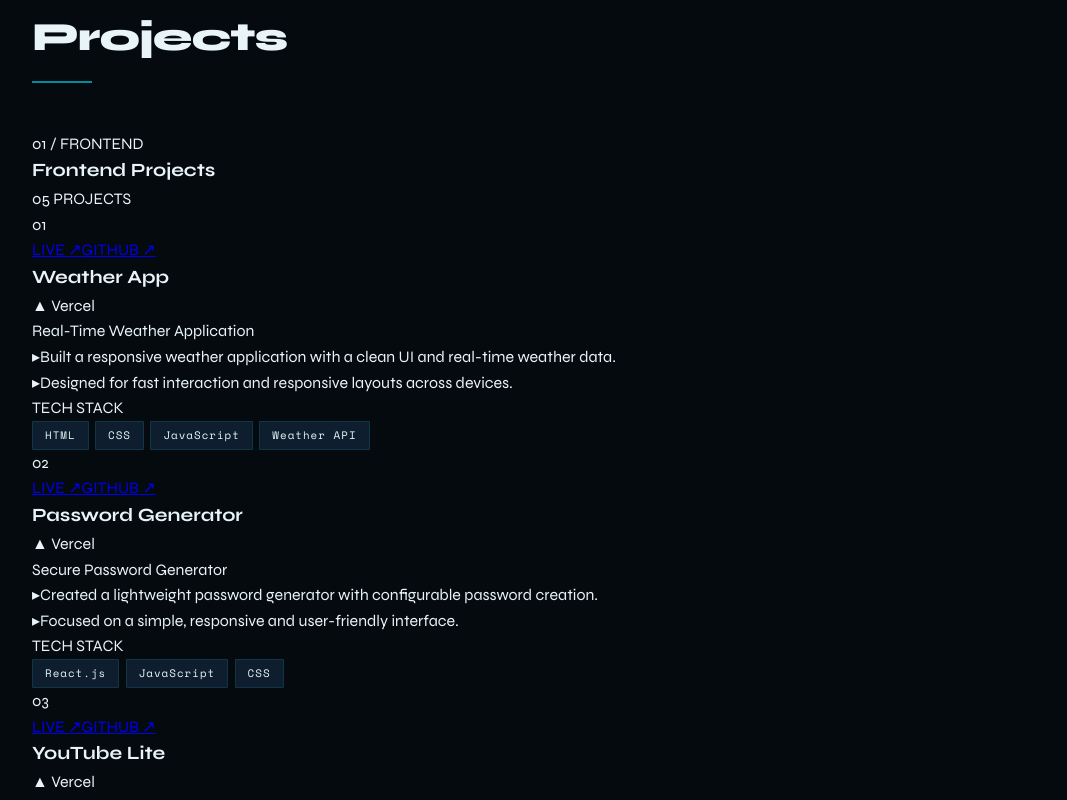
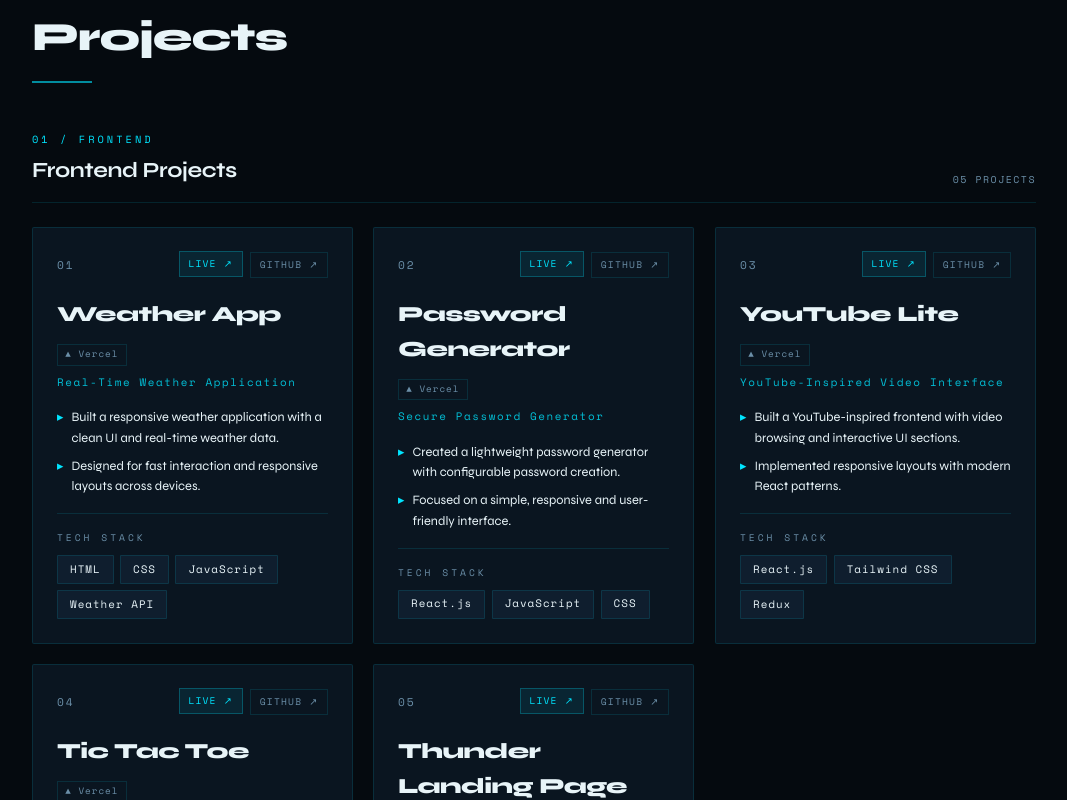
Before and after one commit to Rajput-vinay/portfolio_vinay, a React (Create React App) app: page / in a window 1280 px wide. Shown: the part 2460-3260 px from the top of the page, without its empty margins (106-1173 px from the left). Built offline with nearby package versions, Linux system fonts and the light colour scheme; the HTML template or start-up script is replaced by a standard one.

Commit message:
Style project categories and animations

```diff
--- a/src/index.css
+++ b/src/index.css
@@ -111,3 +111,206 @@ body {
     height: 150px;
   }
 }
+
+
+/* ── Categorized project portfolio ── */
+.project-categories {
+  display: flex;
+  flex-direction: column;
+  gap: 4.5rem;
+}
+
+.project-category {
+  position: relative;
+}
+
+.project-category-heading {
+  display: flex;
+  justify-content: space-between;
+  align-items: flex-end;
+  gap: 1rem;
+  margin-bottom: 1.5rem;
+  padding-bottom: 0.9rem;
+  border-bottom: 1px solid var(--border);
+}
+
+.project-category-code {
+  display: block;
+  color: var(--cyan);
+  font-family: 'Space Mono', monospace;
+  font-size: 0.65rem;
+  letter-spacing: 3px;
+  margin-bottom: 0.35rem;
+}
+
+.project-category-heading h3 {
+  font-size: 1.35rem;
+  letter-spacing: -0.4px;
+}
+
+.project-count {
+  color: var(--muted);
+  font-family: 'Space Mono', monospace;
+  font-size: 0.62rem;
+  letter-spacing: 1.5px;
+  white-space: nowrap;
+}
+
+.projects-grid {
+  display: grid;
+  grid-template-columns: repeat(auto-fit, minmax(300px, 1fr));
+  gap: 1.25rem;
+}
+
+.project-card {
+  background: var(--bg2);
+  border: 1px solid var(--border);
+  border-radius: 2px;
+  overflow: hidden;
+  position: relative;
+  padding: 1.5rem;
+  min-height: 100%;
+  opacity: 0;
+  animation: projectReveal 0.65s cubic-bezier(.2,.8,.2,1) forwards;
+  transition: transform 0.35s ease, border-color 0.35s ease, box-shadow 0.35s ease;
+}
+
+.project-card:hover {
+  transform: translateY(-8px);
+  border-color: var(--border2);
+  box-shadow: 0 24px 55px rgba(0,0,0,0.42), 0 0 35px var(--cyan3);
+}
+
+.project-card-glow {
+  position: absolute;
+  inset: 0 0 auto 0;
+  height: 2px;
+  background: linear-gradient(90deg, transparent, var(--cyan), transparent);
+  transition: opacity 0.3s ease;
+}
+
+.project-card-top,
+.project-title-row {
+  display: flex;
+  justify-content: space-between;
+  align-items: center;
+  gap: 0.75rem;
+  flex-wrap: wrap;
+}
+
+.project-card-top {
+  margin-bottom: 1.2rem;
+}
+
+.project-number {
+  color: var(--muted);
+  font-family: 'Space Mono', monospace;
+  font-size: 0.7rem;
+  letter-spacing: 2px;
+}
+
+.project-links {
+  display: flex;
+  gap: 0.45rem;
+  flex-wrap: wrap;
+}
+
+.project-link {
+  color: var(--muted);
+  border: 1px solid var(--border);
+  padding: 0.28rem 0.55rem;
+  text-decoration: none;
+  font-family: 'Space Mono', monospace;
+  font-size: 0.6rem;
+  letter-spacing: 1.2px;
+  transition: all 0.2s ease;
+}
+
+.project-link:hover,
+.project-link-live {
+  color: var(--cyan);
+  border-color: var(--border2);
+  background: var(--cyan3);
+  transform: translateY(-1px);
+}
+
+.project-title-row {
+  align-items: baseline;
+  margin-bottom: 0.5rem;
+}
+
+.project-title-row h3 {
+  font-size: 1.35rem;
+  font-weight: 800;
+  letter-spacing: -0.5px;
+}
+
+.project-deploy {
+  color: var(--muted);
+  border: 1px solid var(--border);
+  padding: 0.15rem 0.45rem;
+  font-family: 'Space Mono', monospace;
+  font-size: 0.58rem;
+  letter-spacing: 1px;
+}
+
+.project-tagline {
+  color: var(--cyan);
+  font-family: 'Space Mono', monospace;
+  font-size: 0.68rem;
+  letter-spacing: 1.6px;
+  margin-bottom: 1rem;
+  opacity: 0.82;
+}
+
+.project-highlights {
+  margin-bottom: 1rem;
+}
+
+.project-highlight {
+  display: flex;
+  align-items: flex-start;
+  gap: 0.5rem;
+  margin-bottom: 0.45rem;
+  color: var(--text);
+  font-size: 0.8rem;
+  line-height: 1.62;
+}
+
+.project-highlight > span:first-child {
+  color: var(--cyan);
+  flex-shrink: 0;
+}
+
+.project-stack {
+  border-top: 1px solid var(--border);
+  padding-top: 1rem;
+  margin-top: auto;
+}
+
+.project-stack-label {
+  color: var(--muted);
+  font-family: 'Space Mono', monospace;
+  font-size: 0.6rem;
+  letter-spacing: 3px;
+  margin-bottom: 0.6rem;
+}
+
+@keyframes projectReveal {
+  from { opacity: 0; transform: translateY(28px) scale(0.98); }
+  to { opacity: 1; transform: translateY(0) scale(1); }
+}
+
+@media (prefers-reduced-motion: reduce) {
+  .project-card { animation: none; opacity: 1; }
+}
+
+@media (max-width: 600px) {
+  .project-category-heading {
+    align-items: flex-start;
+    flex-direction: column;
+  }
+  .projects-grid {
+    grid-template-columns: 1fr;
+  }
+}
```
